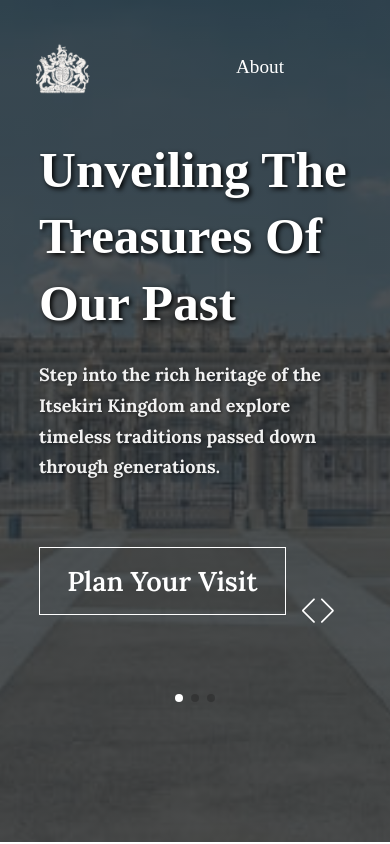
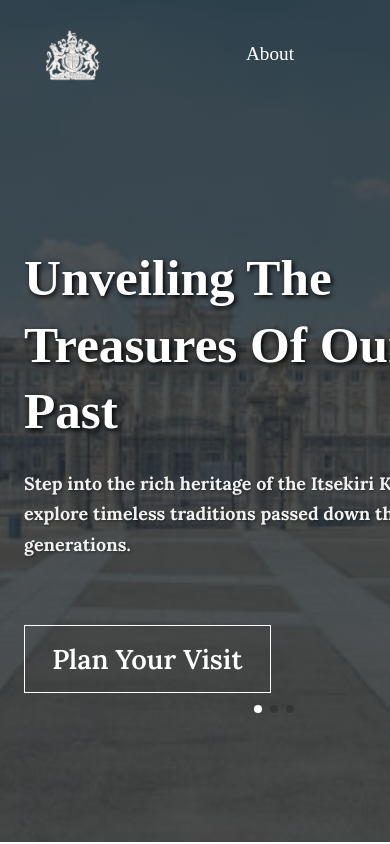
Before and after one commit to JoshuaOsasDev/Culture-web, a React (Vite) app: page / in a window 390 px wide. Shown: the top 844 px of the page. Built offline with nearby package versions, Linux system fonts and the light colour scheme; data requests are answered from the project's data file; a web font is replaced by a local one.

Commit message:
added some responsiveness

```diff
--- a/context/UseContent.jsx
+++ b/context/UseContent.jsx
@@ -1,4 +1,5 @@
 import { createContext, useContext, useEffect, useState } from "react";
+import { useInView } from "react-intersection-observer";
 
 const ContentContext = createContext();
 
@@ -9,6 +10,8 @@ const ContentProvider = function ({ children }) {
   const [questions, setQuestions] = useState([]);
   const [curOpen, setCurOpen] = useState(null);
   const [error, setError] = useState("");
+
+  const { inView, ref } = useInView({ threshold: 0 });
 
   useEffect(() => {
     const fecthData = async function () {
@@ -42,7 +45,7 @@ const ContentProvider = function ({ children }) {
   }, []);
   return (
     <ContentContext.Provider
-      value={{ questions, curOpen, error, setCurOpen, news }}
+      value={{ questions, curOpen, error, setCurOpen, news, inView, ref }}
     >
       {children}
     </ContentContext.Provider>
--- a/package.json
+++ b/package.json
@@ -15,6 +15,7 @@
     "react": "^19.0.0",
     "react-dom": "^19.0.0",
     "react-icons": "^5.5.0",
+    "react-intersection-observer": "^9.16.0",
     "react-router": "^7.5.0",
     "react-slick": "^0.30.3",
     "slick-carousel": "^1.8.1",
--- a/src/components/Carousel/Carousel.module.css
+++ b/src/components/Carousel/Carousel.module.css
@@ -26,3 +26,9 @@
 :global(.swiper-pagination-bullet-active) {
   background-color: #fff !important;
 }
+
+@media (max-width: 789px) {
+  .carousel {
+    width: 500px;
+  }
+}
--- a/src/components/Hero/Hero.jsx
+++ b/src/components/Hero/Hero.jsx
@@ -6,8 +6,8 @@ import HomeNav from "../Nav/HomeNav";
 function Hero() {
   return (
     <>
+      <HomeNav />
       <div className={styles.hero}>
-        <HomeNav />
         <div className={styles.heroMain}>
           <Carousel />
         </div>
--- a/src/components/Hero/Hero.module.css
+++ b/src/components/Hero/Hero.module.css
@@ -1,5 +1,12 @@
 .hero {
   width: 100%;
+
+  display: flex;
+  flex-direction: column;
+  align-items: flex-start;
+  justify-content: center;
+  padding-left: 1.5rem;
+  padding-right: 1.5rem;
 
   background-image: linear-gradient(
       rgba(36, 42, 46, 0.8),
@@ -12,7 +19,7 @@
   background-position-y: bottom;
   height: calc(100vh - 4rem);
   margin: 0;
-  overflow: hidden;
+  /* overflow: hidden; */
   height: calc(100vh - 0.1em);
 }
 
@@ -53,3 +60,30 @@ linear-gradient(
       rgba(36, 42, 46, 0.8),
       rgba(36, 42, 46, 0.8)
     ), */
+
+@media (max-width: 768px) {
+  .hero {
+    width: 100%;
+  }
+  .hero h2 {
+    /* padding-left: 4rem;
+    padding-right: 4rem; */
+    margin-top: 4rem;
+    padding-top: 4rem;
+    max-width: 90%;
+  }
+}
+
+/* @media (min-width: 1024px) {
+  .hero {
+    padding-left: 6rem;
+    padding-right: 6rem;
+  }
+}
+
+@media (min-width: 1280px) {
+  .hero {
+    padding-left: 8rem;
+    padding-right: 8rem;
+  }
+} */
--- a/src/components/Nav/HomeNav.jsx
+++ b/src/components/Nav/HomeNav.jsx
@@ -1,8 +1,22 @@
+import { useEffect, useState } from "react";
 import styles from "./HomeNav.module.css";
 import { NavLink } from "react-router";
 function HomeNav() {
+  const [sticky, setSticky] = useState(false);
+
+  useEffect(() => {
+    const handleScroll = () => {
+      setSticky(window.scrollY > 200);
+    };
+
+    window.addEventListener("scroll", handleScroll);
+    return () => window.removeEventListener("scroll", handleScroll);
+  }, []);
+
+  console.log(sticky);
+
   return (
-    <nav className={styles.nav}>
+    <nav className={`${styles.nav} ${sticky ? styles.sticky : ""}`}>
       <NavLink to="/">
         <img src="logoimg.png" alt="" />
       </NavLink>
--- a/src/components/Nav/HomeNav.module.css
+++ b/src/components/Nav/HomeNav.module.css
@@ -2,11 +2,39 @@
   padding: 10px 0;
   display: flex;
   justify-content: space-around;
+  align-items: center;
+  /* background: transparent; */
 
-  align-items: center;
-  background: transparent;
+  position: fixed;
+  top: 0;
+  left: 0;
+  width: 100%;
+
+  padding: 0.2rem 10px 3rem;
+  transition: all 0.5s ease;
+  z-index: 50;
 }
 
+nav.sticky {
+  margin: 0;
+  /* padding: 0; */
+  padding: 0.7rem 1rem;
+  background-color: rgba(255, 255, 255, 0.8); /* bg-white/80 */
+  color: #374151;
+  box-shadow: 0 4px 6px rgba(0, 0, 0, 0.1);
+  backdrop-filter: blur(16px);
+  transition: all 0.5s ease;
+  z-index: 50;
+}
+
+nav.sticky ul a {
+  margin: 0;
+}
+
+nav.sticky ul a:link,
+nav.sticky ul a:visited {
+  color: #011731;
+}
 .nav img {
   width: 60px;
 }
@@ -20,6 +48,7 @@
   gap: 50px;
   display: flex;
   justify-content: space-evenly;
+  align-items: center;
   list-style: none;
   margin-left: 5rem;
 }
@@ -30,7 +59,7 @@
   color: #cde3fd;
 
   font-size: 1.2em;
-  margin: 2em 0;
+  margin: 2rem 0;
 }
 
 .nav a:link,
@@ -60,3 +89,17 @@
 .nav ul a:hover div {
   width: 100%;
 }
+
+@media (min-width: 1024px) {
+  .nav {
+    padding-left: 6rem;
+    padding-right: 6rem;
+  }
+}
+
+@media (min-width: 1280px) {
+  .nav {
+    padding-left: 8rem;
+    padding-right: 8rem;
+  }
+}
--- a/src/components/Nav/PageNav.module.css
+++ b/src/components/Nav/PageNav.module.css
@@ -4,6 +4,8 @@
 
   align-items: center;
   background-color: #143253;
+  position: sticky;
+  top: 0;
 }
 
 .nav img {
```
Also changed, not shown: 1 other file (tests, documents, lock files or other folders).
